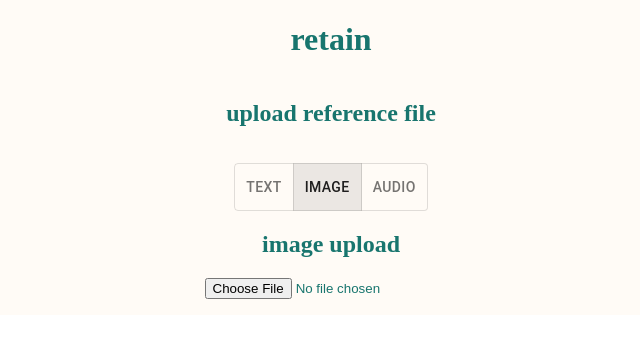
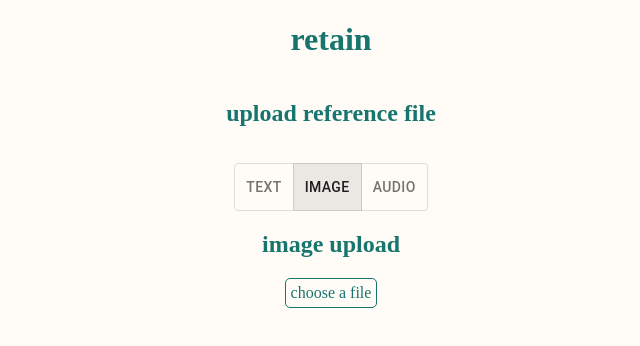
Before and after one commit to EeshitaDayani/retain, a Next.js app: page / in a window 1280 px wide. Both pictures are taken after a click on the button "IMAGE". Shown: the top 346 px of the page, without its empty margins (309-949 px from the left). Built offline with nearby package versions, Linux system fonts and the light colour scheme.

Commit message:
Change image upload button

```diff
--- a/pages/index.js
+++ b/pages/index.js
@@ -6,6 +6,8 @@ import ToggleButtonGroup from '@mui/material/ToggleButtonGroup';
 import InputField from '../src/components/InputField';
 import ImageInput from '../src/components/ImageInput';
 import AudioInput from '../src/components/AudioInput';
+
+// TODO: Change font
 
 const ContentContainer = styled(Box)(({ theme }) => ({
   flexGrow: 1,
@@ -25,7 +27,7 @@ export default function Home() {
   };
 
   return (
-    <div style={{ display: 'flex', flexDirection: 'column', alignItems: 'center', backgroundColor: '#fffbf6' }}>
+    <div style={{ display: 'flex', flexDirection: 'column', alignItems: 'center', backgroundColor: '#fffbf6', minHeight: '100vh' }}>
       <h1 style={{ color: '#18756e', fontWeight: 'bolder' }}>retain</h1>
       <div style={{ display: 'flex', flexDirection: 'column', alignItems: 'center' }}>
         <h2 style={{ color: '#18756e' }}>upload reference file</h2>
--- a/src/components/ImageInput.js
+++ b/src/components/ImageInput.js
@@ -36,7 +36,7 @@ export default function ImageInput() {
   };
 
   return (
-    <div style={{ display: 'flex', flexDirection: 'column', alignItems: 'center', color: '#18756e' }}>
+    <div style={{ display: 'flex', flexDirection: 'column', alignItems: 'center', justifyContent: 'center', color: '#18756e' }}>
       <h2>image upload</h2>
 
       {selectedImage && (
@@ -51,11 +51,17 @@ export default function ImageInput() {
         </div>
       )}
 
-      <input
-        type="file"
-        name="myImage"
-        onChange={handleImageChange}
-      />
+      <label>
+        <input
+          type="file"
+          name="myImage"
+          onChange={handleImageChange}
+          style={{ display: 'none' }} // hide the default file input appearance
+        />
+        <div style={{ cursor: 'pointer', border: '1px solid #18756e', padding: '5px', borderRadius: '5px' }}>
+          choose a file
+        </div>
+      </label>
 
       {extractedText && (
         <div style={{ display: 'flex', flexDirection: 'column', alignItems: 'center' }}>
```
